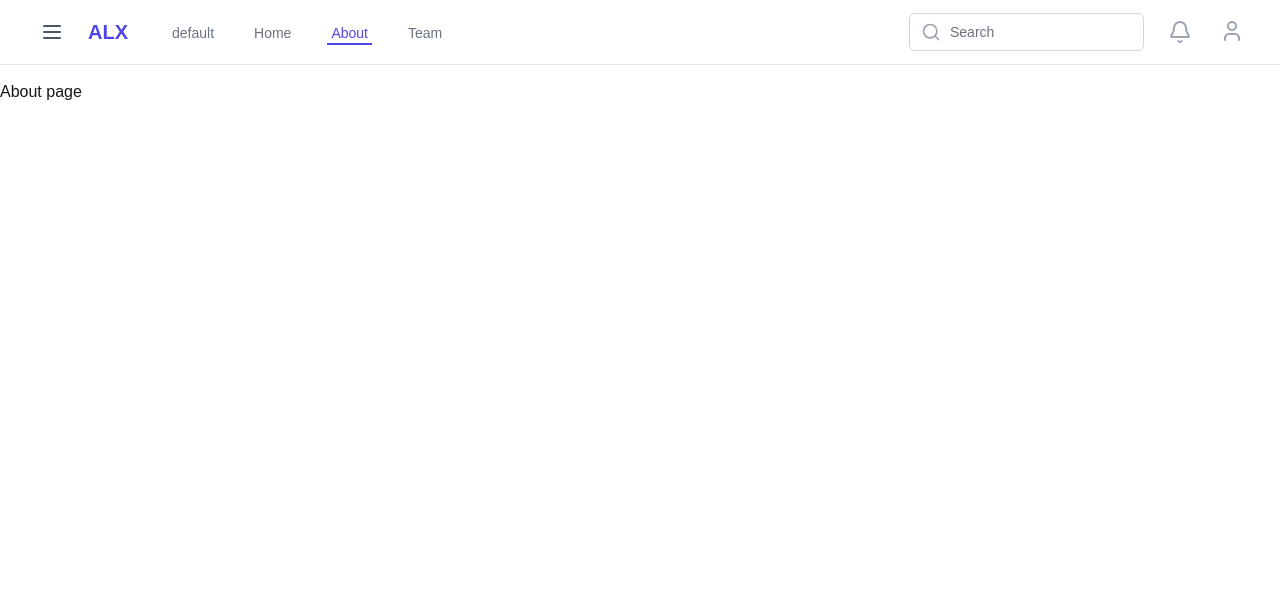
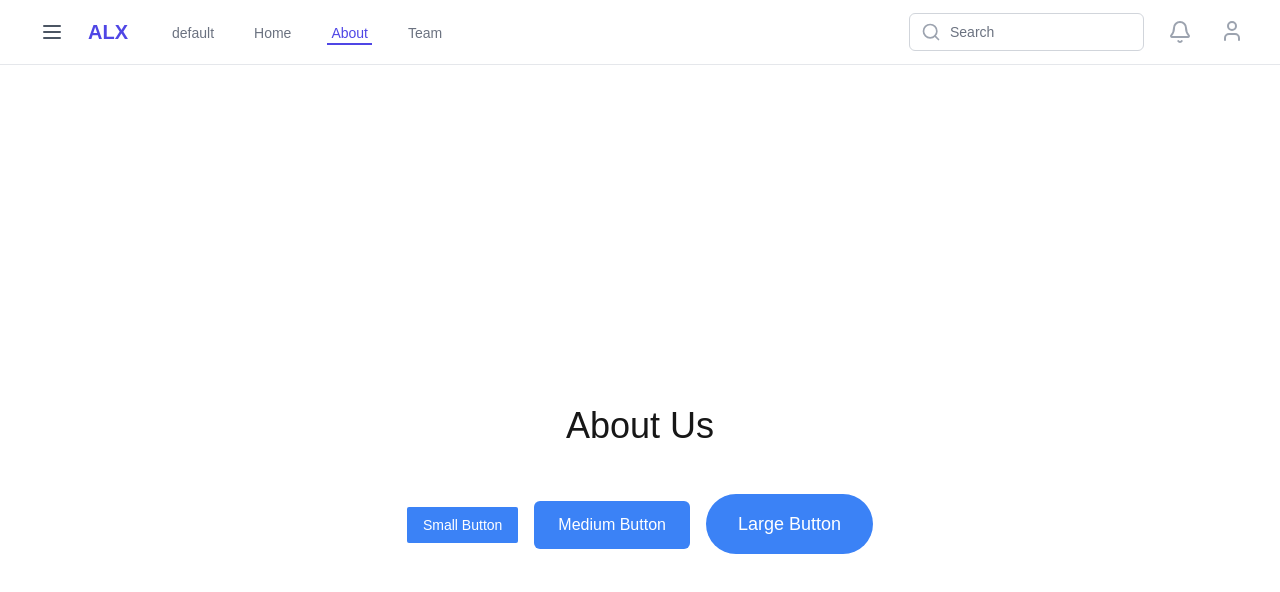
Before and after one commit to Henryno111/alx-project-0x02-setup, a Next.js app in the folder alx-project-0x02/: page /about in a window 1280 px wide. Shown: the top 592 px of the page. Built offline with nearby package versions, Linux system fonts and the light colour scheme.

Commit message:
created and used a button component, using buttonprops created in interface/

```diff
--- /dev/null
+++ b/alx-project-0x02/components/common/Button.tsx
@@ -0,0 +1,45 @@
+import React from 'react';
+import { ButtonProps } from '../../interfaces';
+
+const Button: React.FC<ButtonProps> = ({ size, shape, label, onClick }) => {
+  let sizeClass = '';
+  switch (size) {
+    case 'sm':
+      sizeClass = 'px-4 py-2 text-sm';
+      break;
+    case 'md':
+      sizeClass = 'px-6 py-3 text-base';
+      break;
+    case 'lg':
+      sizeClass = 'px-8 py-4 text-lg';
+      break;
+    default:
+      sizeClass = 'px-6 py-3 text-base'; // Default case
+  }
+
+  let shapeClass = '';
+  switch (shape) {
+    case 'rounded-sm':
+      shapeClass = 'rounded-sm';
+      break;
+    case 'rounded-md':
+      shapeClass = 'rounded-md';
+      break;
+    case 'rounded-full':
+      shapeClass = 'rounded-full';
+      break;
+    default:
+      shapeClass = 'rounded-md'; // Default case
+  }
+
+  return (
+    <button
+      className={`${sizeClass} ${shapeClass} bg-blue-500 text-white hover:bg-blue-600 focus:outline-none focus:ring-2 focus:ring-blue-500 focus:ring-opacity-50`}
+      onClick={onClick}
+    >
+      {label}
+    </button>
+  );
+};
+
+export default Button;
--- a/alx-project-0x02/pages/about.tsx
+++ b/alx-project-0x02/pages/about.tsx
@@ -1,12 +1,41 @@
 import React from 'react'
 import Header from '@/components/layout/Header'
+import Button from '@/components/common/Button'
 
 const about = () => {
+
+    const handleButtonClick = (buttonLabel: string) => {
+        alert(`You clicked the ${buttonLabel} button!`)
+    };
+
   return (
     <div>
         <Header />
         <main className='pt-20'>
-        <h1>About page</h1>
+        <div className="flex flex-col items-center justify-center min-h-screen space-y-4">
+      <h1 className="text-4xl mb-8">About Us</h1>
+
+      <div className="space-x-4">
+        <Button
+          size="sm"
+          shape="rounded-sm"
+          label="Small Button"
+          onClick={() => handleButtonClick('small')}
+        />
+        <Button
+          size="md"
+          shape="rounded-md"
+          label="Medium Button"
+          onClick={() => handleButtonClick('medium')}
+        />
+        <Button
+          size="lg"
+          shape="rounded-full"
+          label="Large Button"
+          onClick={() => handleButtonClick('large')}
+        />
+      </div>
+    </div>
         </main>
     </div>
   )
```
Also changed, not shown: alx-project-0x02/interfaces/index.ts (+7 -0 lines).
